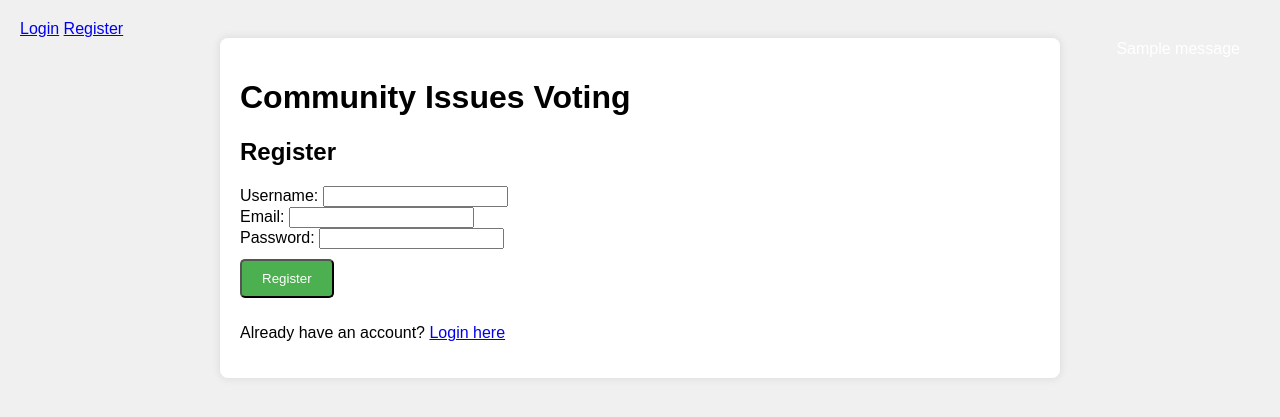
After one commit to theotsori/Polling-Stats, a Flask app: page /register in a window 1280 px wide. The commit adds this page. Shown: the top 417 px of the page. Run offline with Flask 3, Linux system fonts and the light colour scheme; tables that the repository leaves empty hold one stand-in row (values such as "Sample post"); one stand-in notice (Sample message) is shown.

Commit message:
Added the login & register html pages

```diff
--- a/app.py
+++ b/app.py
@@ -1,38 +1,184 @@
-from flask import Flask, render_template, request, redirect, url_for
+import os
+from flask import Flask, render_template, request, redirect, url_for, flash
 from flask_sqlalchemy import SQLAlchemy
+from flask_login import (
+    LoginManager, UserMixin, login_user, login_required,
+    logout_user, current_user
+)
+from datetime import datetime
+from flask_admin import Admin
+from flask_admin.contrib.sqla import ModelView
+from werkzeug.security import check_password_hash, generate_password_hash
 
+# -------------------------
+# Application Configuration
+# -------------------------
 app = Flask(__name__)
 app.config['SQLALCHEMY_DATABASE_URI'] = 'sqlite:///votes.db'
 app.config['SQLALCHEMY_TRACK_MODIFICATIONS'] = False
+with open('my_secret_key.txt', 'r') as f:
+    app.secret_key = f.read().strip()
+
 db = SQLAlchemy(app)
+
+# -------------------------
+# Flask-Login Setup
+# -------------------------
+login_manager = LoginManager(app)
+login_manager.login_view = 'login'
+login_manager.login_message = "Please log in to access this page."
+
+@login_manager.user_loader
+def load_user(user_id):
+    return User.query.get(int(user_id))
+
+# -------------------------
+# Models
+# -------------------------
+class User(UserMixin, db.Model):
+    id = db.Column(db.Integer, primary_key=True)
+    username = db.Column(db.String(100), unique=True, nullable=False)
+    email = db.Column(db.String(100), unique=True, nullable=False)
+    password = db.Column(db.String(200), nullable=False)
+    is_admin = db.Column(db.Boolean, default=False)
+
+class Category(db.Model):
+    id = db.Column(db.Integer, primary_key=True)
+    name = db.Column(db.String(50), unique=True, nullable=False)
 
 class Issue(db.Model):
     id = db.Column(db.Integer, primary_key=True)
     title = db.Column(db.String(100), nullable=False)
     description = db.Column(db.Text)
     votes = db.Column(db.Integer, default=0)
+    category_id = db.Column(db.Integer, db.ForeignKey('category.id'))
+    category = db.relationship('Category', backref='issues')
+    created_at = db.Column(db.DateTime, default=datetime.utcnow)
+    updated_at = db.Column(db.DateTime, default=datetime.utcnow, onupdate=datetime.utcnow)
 
+class UserVote(db.Model):
+    id = db.Column(db.Integer, primary_key=True)
+    user_id = db.Column(db.Integer, db.ForeignKey('user.id'))
+    issue_id = db.Column(db.Integer, db.ForeignKey('issue.id'))
+    voted_at = db.Column(db.DateTime, default=datetime.utcnow)
+
+# -------------------------
+# Flask-Admin Setup
+# -------------------------
+class AdminModelView(ModelView):
+    def is_accessible(self):
+        return current_user.is_authenticated and current_user.is_admin
+
+admin = Admin(app, name='Admin Panel', template_mode='bootstrap3')
+admin.add_view(AdminModelView(User, db.session))
+admin.add_view(AdminModelView(Issue, db.session))
+admin.add_view(AdminModelView(Category, db.session))
+
+# -------------------------
+# Authentication Routes
+# -------------------------
+@app.route('/login', methods=['GET', 'POST'])
+def login():
+    if request.method == 'POST':
+        username_or_email = request.form['username']
+        password = request.form['password']
+        # Allow login with username or email
+        user = User.query.filter((User.username == username_or_email) | (User.email == username_or_email)).first()
+        if user and check_password_hash(user.password, password):
+            login_user(user)
+            flash('Logged in successfully!', 'success')
+            return redirect(url_for('index'))
+        else:
+            flash('Invalid credentials. Please try again.', 'error')
+    return render_template('login.html')
+
+@app.route('/logout')
+@login_required
+def logout():
+    logout_user()
+    flash('You have been logged out.', 'info')
+    return redirect(url_for('index'))
+
+@app.route('/register', methods=['GET', 'POST'])
+def register():
+    if request.method == 'POST':
+        # Get form values
+        username = request.form['username']
+        email = request.form['email']
+        password = request.form['password']
+        confirm_password = request.form.get('confirm_password')
+
+        # Basic validations
+        if password != confirm_password:
+            flash('Passwords do not match.', 'error')
+            return redirect(url_for('register'))
+
+        if User.query.filter((User.username == username) | (User.email == email)).first():
+            flash('Username or email already exists.', 'error')
+            return redirect(url_for('register'))
+
+        hashed_pw = generate_password_hash(password)
+        new_user = User(username=username, email=email, password=hashed_pw)
+        db.session.add(new_user)
+        db.session.commit()
+        flash('Registration successful! Please log in.', 'success')
+        return redirect(url_for('login'))
+    return render_template('register.html')
+
+# -------------------------
+# Main Application Routes
+# -------------------------
 @app.route('/')
 def index():
-    issues = Issue.query.all()
-    return render_template('index.html', issues=issues)
+    sort_by = request.args.get('sort', 'date')
+    category_filter = request.args.get('category')
+
+    query = Issue.query
+    if category_filter:
+        query = query.filter_by(category_id=category_filter)
+    if sort_by == 'votes':
+        query = query.order_by(Issue.votes.desc())
+    else:  # Default sort by date
+        query = query.order_by(Issue.created_at.desc())
+
+    issues = query.all()
+    categories = Category.query.all()
+    return render_template(
+        'index.html',
+        issues=issues,
+        categories=categories,
+        current_sort=sort_by,
+        current_category=category_filter
+    )
 
 @app.route('/add', methods=['GET', 'POST'])
 def add_issue():
     if request.method == 'POST':
         title = request.form['title']
         description = request.form['description']
-        new_issue = Issue(title=title, description=description)
+        # Optionally, add a category if provided
+        category_id = request.form.get('category_id')
+        new_issue = Issue(title=title, description=description, category_id=category_id)
         db.session.add(new_issue)
         db.session.commit()
+        flash('New issue added!', 'success')
         return redirect(url_for('index'))
-    return render_template('add_issue.html')
+    categories = Category.query.all()
+    return render_template('add_issue.html', categories=categories)
 
 @app.route('/vote/<int:issue_id>', methods=['POST'])
+@login_required
 def vote(issue_id):
-    issue = Issue.query.get(issue_id)
-    issue.votes += 1
-    db.session.commit()
+    issue = Issue.query.get_or_404(issue_id)
+    existing_vote = UserVote.query.filter_by(user_id=current_user.id, issue_id=issue_id).first()
+    if not existing_vote:
+        issue.votes += 1
+        new_vote = UserVote(user_id=current_user.id, issue_id=issue_id)
+        db.session.add(new_vote)
+        db.session.commit()
+        flash('Your vote has been recorded!', 'success')
+    else:
+        flash('You have already voted on this issue.', 'warning')
     return redirect(url_for('index'))
 
 @app.route('/results')
@@ -40,8 +186,10 @@ def results():
     issues = Issue.query.order_by(Issue.votes.desc()).all()
     return render_template('results.html', issues=issues)
 
-
+# -------------------------
+# Run the Application
+# -------------------------
 if __name__ == '__main__':
     with app.app_context():
-        db.create_all()
-        app.run(debug=True)
+        db.create_all()  # Create tables if they don't exist
+    app.run(debug=True)
--- a/static/style.css
+++ b/static/style.css
@@ -57,3 +57,21 @@ body {
     padding: 8px;
     margin-top: 5px;
 }
+
+.flash-messages {
+    position: fixed;
+    top: 20px;
+    right: 20px;
+    z-index: 1000;
+}
+
+.flash {
+    padding: 10px 20px;
+    margin: 10px 0;
+    border-radius: 5px;
+    color: white;
+}
+
+.flash.error { background-color: #ff4444; }
+.flash.success { background-color: #4CAF50; }
+.flash.info { background-color: #2196F3; }
--- a/templates/base.html
+++ b/templates/base.html
@@ -7,9 +7,30 @@
     <link rel="stylesheet" href="{{ url_for('static', filename='style.css') }}">
 </head>
 <body>
+    <div class="auth-links">
+        {% if current_user.is_authenticated %}
+            <span>Welcome, {{ current_user.username }}</span>
+            <a href="{{ url_for('logout') }}">Logout</a>
+            {% if current_user.is_admin %}
+                <a href="{{ url_for('admin') }}">Admin Panel</a>
+            {% endif %}
+        {% else %}
+            <a href="{{ url_for('login') }}">Login</a>
+            <a href="{{ url_for('register') }}">Register</a>
+        {% endif %}
+    </div>
     <div class="container">
         <h1>Community Issues Voting</h1>
         {% block content %}{% endblock %}
     </div>
+    {% with messages = get_flashed_messages() %}
+        {% if messages %}
+            <div class="flash-messages">
+                {% for message in messages %}
+                    <div class="flash">{{ message }}</div>
+                {% endfor %}
+            </div>
+        {% endif %}
+    {% endwith %}
 </body>
 </html>
--- /dev/null
+++ b/templates/register.html
@@ -0,0 +1,21 @@
+{% extends "base.html" %}
+
+{% block content %}
+    <h2>Register</h2>
+    <form method="POST">
+        <div class="form-group">
+            <label for="username">Username:</label>
+            <input type="text" id="username" name="username" required>
+        </div>
+        <div class="form-group">
+            <label for="email">Email:</label>
+            <input type="email" id="email" name="email" required>
+        </div>
+        <div class="form-group">
+            <label for="password">Password:</label>
+            <input type="password" id="password" name="password" required>
+        </div>
+        <button type="submit" class="button">Register</button>
+    </form>
+    <p>Already have an account? <a href="{{ url_for('login') }}">Login here</a></p>
+{% endblock %}
```
Also changed, not shown: templates/login.html (added, +17 -0 lines), instance/votes.db, 1 other file.
